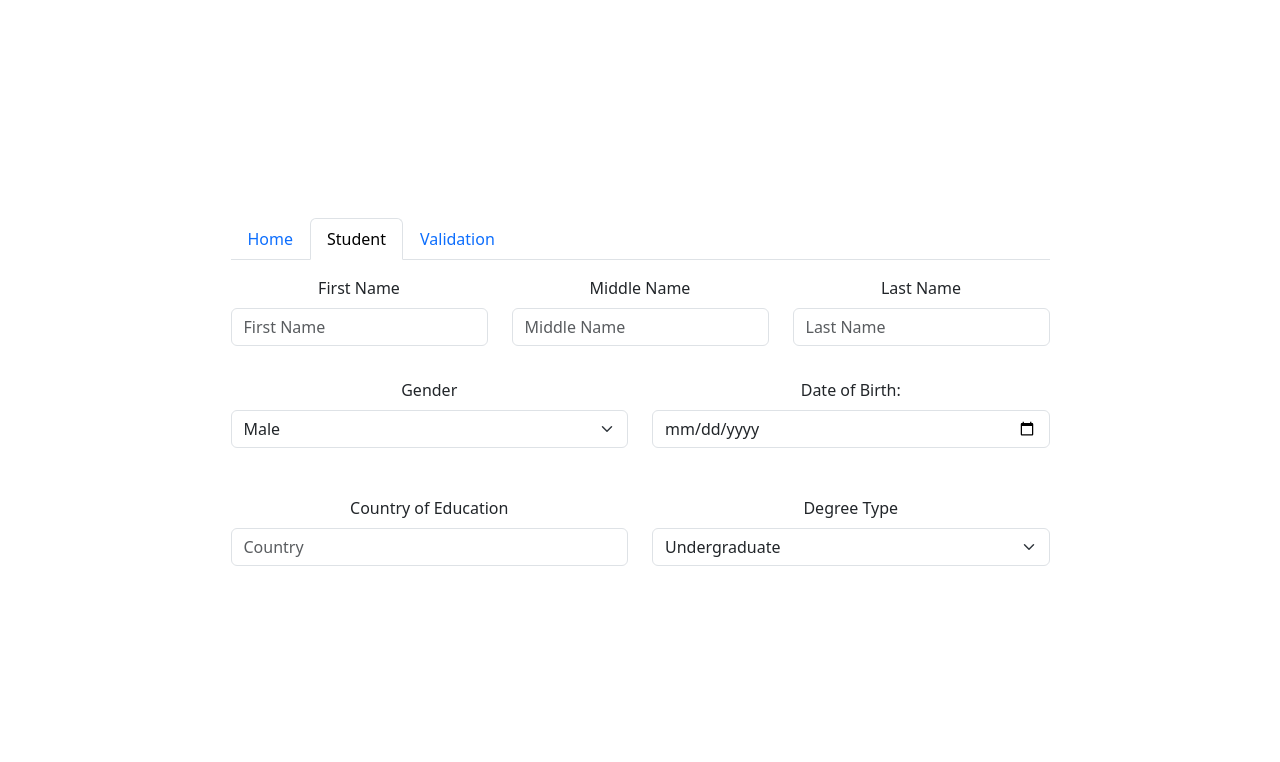
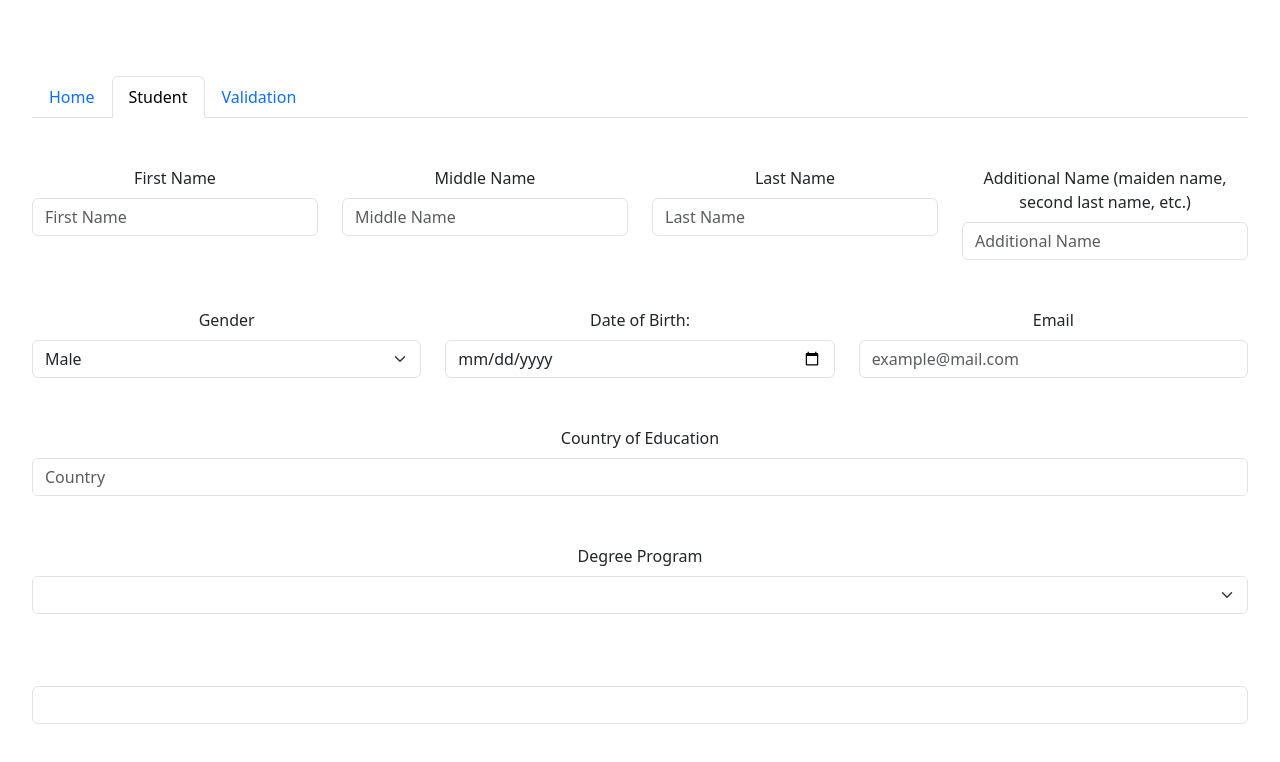
Before and after one commit to nicholaspederson/HACK2024, a React (Vite) app in the folder FE/: page / in a window 1280 px wide. Both pictures are taken after a click on the tab "Student". Shown: the top 762 px of the page. Built offline with nearby package versions, Linux system fonts and the light colour scheme.

Commit message:
added in program selection and degree levels

```diff
--- a/FE/src/App.tsx
+++ b/FE/src/App.tsx
@@ -1,19 +1,41 @@
-import { useState } from 'react';
+import { useEffect, useRef, useState } from 'react';
 import Tab from 'react-bootstrap/Tab';
 import Tabs from 'react-bootstrap/Tabs';
 import './App.css'
 import { Col, Dropdown, Row } from 'react-bootstrap';
 import Form from 'react-bootstrap/Form';
 
+function App() {
+
+  const [degreeProgram, setDegreeProgram] = useState("")
+  const [degreeLevel, setDegreeLevel] = useState("")
+
+  useEffect(() => {
+    if(degreeProgram === "Associate of Arts, General Education" || degreeProgram === "Associate of Ministerial Leadership" || degreeProgram === "Bachelor of Business Administration" || degreeProgram === "Bachelor of Science, Business & Professional Leadership" || degreeProgram === "Bachelor of Science, Communication & Mass Media" || degreeProgram === "Bachelor of Science, Digital Media & Design" || degreeProgram === "Bachelor of Science, Global Education Studies" || degreeProgram === "Bachelor of Science, Human Services" || degreeProgram === "Bachelor of Science, Ministerial Leadership: Biblical Studies" || degreeProgram === "Bachelor of Science, Ministerial Leadership: Christian Ministry" || degreeProgram === "Bachelor of Science, Ministerial Leadership: Pastoral Care and Counseling" || degreeProgram === "Bachelor of Science, Organizational Leadership" || degreeProgram === "Bachelor of Science, Psychology"){
+      setDegreeLevel("Undergrad");
+    } else if(degreeProgram === "Post Graduate Diploma: Global Ministry Design" || degreeProgram === "Post Graduate Diploma: Human Services: Administration" || degreeProgram === "Post Graduate Diploma: Human Services: Children and Family" || degreeProgram === "Post Graduate Diploma: Leadership: Entrepreneurship" || degreeProgram === "Post Graduate Diploma: Leadership: Non-Profit" || degreeProgram === "Post Graduate Diploma: Organizational Leadership"){
+      setDegreeLevel("Graduate")
+    } else if (degreeProgram === "Doctorate in Strategic Leadership" || degreeProgram === "Ph.D. in Organizational Leadership" || degreeProgram === "Ph.D. in Organizational Leadership: Ministerial Leadership"){
+      setDegreeLevel("Doctoral")
+    } else if (degreeProgram === ""){
+      setDegreeLevel("")
+    } else{
+      setDegreeLevel("Masters")
+    }
+  }, [degreeProgram])
 
 
 
-function App() {
 
 
-  const [firstName] = useState("Alex")
+
+
+
 
   return (
+
+
+
     <Tabs
       defaultActiveKey="profile"
       id="uncontrolled-tab-example"
@@ -26,68 +48,108 @@ function App() {
       <Tab eventKey="student" title="Student">
 
         <Form>
-          <Row className="pt-3">
-            <Col className="mr-3">
-              <Form.Group className="mb-3" controlId="firstNameCon">
+          <Row className="pt-5">
+              <Form.Group as={Col} className="mr-3" controlId="firstNameCon">
                   <Form.Label>First Name</Form.Label>
-                  <Form.Control type="firstName" placeholder="First Name" />
+                  <Form.Control required type="text" placeholder="First Name" />
                 </Form.Group>
-            </Col>
-            <Col className="mr-3">
-              <Form.Group className="mb-3" controlId="middleNameCon">
+              <Form.Group as={Col} className="mr-3" controlId="middleNameCon">
                   <Form.Label>Middle Name</Form.Label>
-                  <Form.Control type="middleName" placeholder="Middle Name" />
+                  <Form.Control type="text" placeholder="Middle Name" />
                 </Form.Group>
-            </Col>
-            <Col className="mr-3">
-                <Form.Group className="mb-3" controlId="lastNameCon">
+                <Form.Group as={Col} className="mr-3" controlId="lastNameCon">
                   <Form.Label>Last Name</Form.Label>
-                  <Form.Control type="lastName" placeholder="Last Name" />
+                  <Form.Control required type="text" placeholder="Last Name" />
                 </Form.Group>
-            </Col>
+                <Form.Group as={Col} className="mr-3" controlId="additionalNameCon">
+                  <Form.Label>Additional Name (maiden name, second last name, etc.)</Form.Label>
+                  <Form.Control required type="text" placeholder="Additional Name" />
+                </Form.Group>
           </Row>
-          <Row className="pt-3">
-            <Col className="mr-3">
-              <Form.Group>
+          <Row className="pt-5">
+              <Form.Group as={Col} className="mr-3" controlId="gender">
                   <Form.Label>Gender</Form.Label>
                     <Form.Select aria-label="gender">
                       <option value="male">Male</option>
                       <option value="female">Female</option>
                     </Form.Select>
                 </Form.Group>
-            </Col>
-            <Col className="mr-3">
-                <Form.Group>
+                <Form.Group as={Col} className="mr-3" controlId="birthdate">
                   <Form.Label>Date of Birth: </Form.Label>
                   <Form.Control aria-label="date" type="Date" />
                 </Form.Group>
-            </Col>
+                <Form.Group as={Col} className="mr-3" controlId="email">
+                  <Form.Label>Email</Form.Label>
+                  <Form.Control type="text" placeholder="example@mail.com"/>
+                </Form.Group>
           </Row>
           <Row className="pt-5">
-            <Col className="mb-3">
-                  <Form.Group>
+                  <Form.Group as={Col} className="mr-3" controlId="country">
                     <Form.Label>Country of Education</Form.Label>
                     <Form.Control type="country" placeholder = "Country" />
                   </Form.Group>
-            </Col>
-            <Col className="mr-3">
-                <Form.Group>
-                <Form.Label>Degree Type</Form.Label>
-                  <Form.Select aria-label="degreeLevel">
-                    <option value="undergraduate">Undergraduate</option>
-                    <option value="graduateCertificate">Graduate Certificate</option>
-                    <option value="masters">Masters</option>
-                    <option value="doctoral">Doctoral</option>
-                  </Form.Select>
+          </Row>
+          <Row className="pt-5">
+                <Form.Group as={Col} className="mr-3" controlId="degreeLevel">
+                  <Form.Label>Degree Program</Form.Label>
+                    <Form.Select aria-label="degreeLevel" value={degreeProgram} onChange={(e)=>setDegreeProgram(e.target.value)}>
+                      <option value=""></option>
+                      <option value="Associate of Arts, General Education">Associate of Arts, General Education</option>
+                      <option value="Associate of Ministerial Leadership">Associate of Ministerial Leadership</option>
+                      <option value="Bachelor of Business Administration">Bachelor of Business Administration</option>
+                      <option value="Bachelor of Science, Business & Professional Leadership">Bachelor of Science, Business & Professional Leadership</option>
+                      <option value="Bachelor of Science, Communication & Mass Media">Bachelor of Science, Communication & Mass Media</option>
+                      <option value="Bachelor of Science, Digital Media & Design">Bachelor of Science, Digital Media & Design</option>
+                      <option value="Bachelor of Science, Global Education Studies">Bachelor of Science, Global Education Studies</option>
+                      <option value="Bachelor of Science, Human Services">Bachelor of Science, Human Services</option>
+                      <option value="Bachelor of Science, Ministerial Leadership: Biblical Studies">Bachelor of Science, Ministerial Leadership: Biblical Studies</option>
+                      <option value="Bachelor of Science, Ministerial Leadership: Christian Ministry">Bachelor of Science, Ministerial Leadership: Christian Ministry</option>
+                      <option value="Bachelor of Science, Ministerial Leadership: Pastoral Care and Counseling">Bachelor of Science, Ministerial Leadership: Pastoral Care and Counseling</option>
+                      <option value="Bachelor of Science, Organizational Leadership">Bachelor of Science, Organizational Leadership</option>
+                      <option value="Bachelor of Science, Psychology">Bachelor of Science, Psychology</option>
+                      <option value="Post Graduate Diploma: Global Ministry Design">Post Graduate Diploma: Global Ministry Design</option>
+                      <option value="Post Graduate Diploma: Human Services: Administration">Post Graduate Diploma: Human Services: Administration</option>
+                      <option value="Post Graduate Diploma: Human Services: Children and Family">Post Graduate Diploma: Human Services: Children and Family</option>
+                      <option value="Post Graduate Diploma: Leadership: Entrepreneurship">Post Graduate Diploma: Leadership: Entrepreneurship</option>
+                      <option value="Post Graduate Diploma: Leadership: Non-Profit">Post Graduate Diploma: Leadership: Non-Profit</option>
+                      <option value="Post Graduate Diploma: Organizational Leadership">Post Graduate Diploma: Organizational Leadership</option>
+                      <option value="Master of Business Administration: Executive Leadership">Master of Business Administration: Executive Leadership</option>
+                      <option value="Master of Business Administration: Missional Leadership">Master of Business Administration: Missional Leadership</option>
+                      <option value="Master of Arts, Global Ministry Design">Master of Arts, Global Ministry Design</option>
+                      <option value="Master of Arts, Human Services: Administration">Master of Arts, Human Services: Administration</option>
+                      <option value="Master of Arts, Human Services: Children & Family">Master of Arts, Human Services: Children & Family</option>
+                      <option value="Master of Arts, Human Services: Crisis Resiliency">Master of Arts, Human Services: Crisis Resiliency</option>
+                      <option value="Master of Arts, International Community Development">Master of Arts, International Community Development</option>
+                      <option value="Master of Arts, Leadership: Entrepreneurship">Master of Arts, Leadership: Entrepreneurship</option>
+                      <option value="Master of Arts, Leadership: Non-Profit Leadership">Master of Arts, Leadership: Non-Profit Leadership</option>
+                      <option value="Master of Arts, Leadership: Organizational Leadership">Master of Arts, Leadership: Organizational Leadership</option>
+                      <option value="Master of Arts, Leadership: Research">Master of Arts, Leadership: Research</option>
+                      <option value="Master of Arts, Biblical Studies">Master of Arts, Biblical Studies</option>
+                      <option value="Master of Arts, Theological Studies">Master of Arts, Theological Studies</option>
+                      <option value="Master of Divinity">Master of Divinity</option>
+                      <option value="Master of Divinity, Ministerial Leadership: Pastoral Care & Counseling">Master of Divinity, Ministerial Leadership: Pastoral Care & Counseling</option>
+                      <option value="Master of Science, Pastoral Care and Counseling">Master of Science, Pastoral Care and Counseling</option>
+                      <option value="Master of Arts, Ministerial Leadership: Spiritual Formation">Master of Arts, Ministerial Leadership: Spiritual Formation</option>
+                      <option value="Master of Education, Educational Leadership">Master of Education, Educational Leadership</option>
+                      <option value="Master of Education, Elementary Education">Master of Education, Elementary Education</option>
+                      <option value="Master of Education, Exceptional Student Education">Master of Education, Exceptional Student Education</option>
+                      <option value="Master of Education, Literacy Education">Master of Education, Literacy Education</option>
+                      <option value="Master of Education, Teaching English to Speakers of Other Languages">Master of Education, Teaching English to Speakers of Other Languages</option>
+                      <option value="Master of Education, Teaching and Learning">Master of Education, Teaching and Learning</option>
+                      <option value="Doctorate in Strategic Leadership">Doctorate in Strategic Leadership</option>
+                      <option value="Ph.D. in Organizational Leadership">Ph.D. in Organizational Leadership</option>
+                      <option value="Ph.D. in Organizational Leadership: Ministerial Leadership">Ph.D. in Organizational Leadership: Ministerial Leadership</option>
+                    </Form.Select>
                 </Form.Group>
-            </Col>
+          </Row>
+          <Row className="mt-5">
 
+            <Form.Label>{degreeLevel}</Form.Label>
 
+            <Form.Group className="mt-3">
+              <Form.Control type="formFile" />
 
-
-
-
-
+            </Form.Group>
 
 
           </Row>
```
